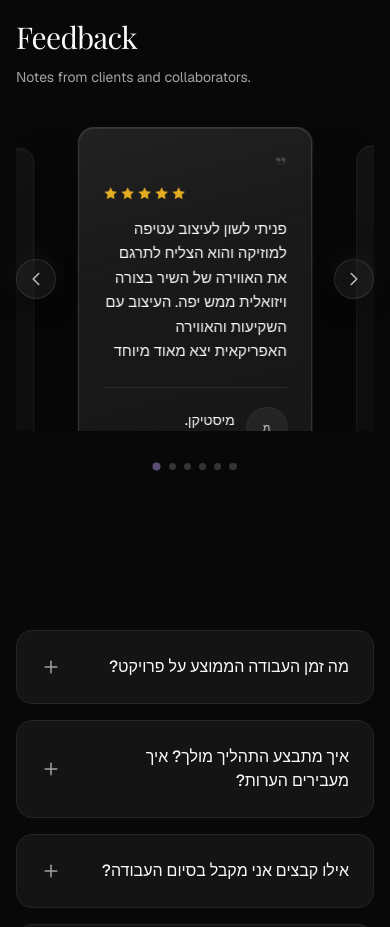
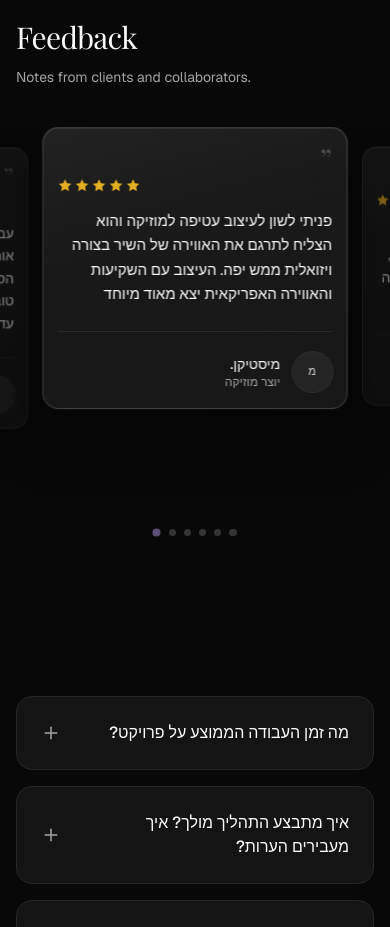
Before and after one commit to HilelShahar/shon-design, a Next.js app: page / in a window 390 px wide. Shown: the part 1700-2627 px from the top of the page. Built offline with nearby package versions, Linux system fonts and the light colour scheme.

Commit message:
checkpoint before salif responsive hero refinement

```diff
--- a/src/app/globals.css
+++ b/src/app/globals.css
@@ -1233,16 +1233,22 @@
     top: 50%;
     z-index: 50;
     transform: translateY(-50%);
-    width: 2.5rem;
-    height: 2.5rem;
+    width: 1.75rem;
+    height: 1.75rem;
+  }
+
+  .feedback-nav-prev svg,
+  .feedback-nav-next svg {
+    width: 1rem;
+    height: 1rem;
   }
 
   .feedback-nav-prev {
-    left: 0;
+    left: calc(-1rem + 6px);
   }
 
   .feedback-nav-next {
-    right: 0;
+    right: calc(-1rem + 6px);
   }
 
   .feedback-nav-btn:active {
@@ -1251,6 +1257,24 @@
 
   .feedback-viewport {
     width: 100%;
+    min-height: 19.5rem;
+  }
+
+  .feedback-card-panel {
+    min-height: 16.25rem;
+    padding: 1rem 0.9rem;
+  }
+}
+
+@media (max-width: 420px) {
+  .feedback-carousel {
+    width: calc(100% + 2rem);
+    margin-inline: -1rem;
+  }
+
+  .feedback-nav-prev,
+  .feedback-nav-next {
+    display: none;
   }
 }
 
--- a/src/components/FeedbackCarousel.tsx
+++ b/src/components/FeedbackCarousel.tsx
@@ -181,17 +181,32 @@ export default function FeedbackCarousel() {
   const measure = useCallback(() => {
     const w = viewportRef.current?.clientWidth ?? 0;
     if (!w) return;
-    const inset = w < 640 ? 52 : 10;
+    const inset = w < 640 ? 16 : 10;
     const usable = Math.max(0, w - inset * 2);
 
     if (w < 760) {
-      const cardWidth = Math.min(usable * 0.92, 380);
-      const sideScale = 0.94;
-      const peek = 18;
+      if (window.innerWidth <= 420) {
+        const sideScale = 0.92;
+        const cardWidth = w * 0.782;
+        const sideVisual = cardWidth * sideScale;
+        const peek = sideVisual * 0.1;
+        setLayout({
+          cardWidth,
+          sideScale,
+          stride: sideVisual / 2 + w / 2 - peek,
+        });
+        return;
+      }
+      const sideScale = w < 640 ? 0.66 : 0.76;
+      const gap = w < 640 ? 6 : 12;
+      let cardWidth = (usable - gap * 2) / (1 + sideScale * 2);
+      cardWidth = Math.min(cardWidth, 280);
+      const spare = usable - (cardWidth * (1 + sideScale * 2) + gap * 2);
+      const fittedGap = gap + Math.max(0, spare) / 2;
       setLayout({
         cardWidth,
         sideScale,
-        stride: w / 2 - peek + (cardWidth * sideScale) / 2,
+        stride: (cardWidth * (1 + sideScale)) / 2 + fittedGap,
       });
       return;
     }
@@ -217,6 +232,31 @@ export default function FeedbackCarousel() {
     observer.observe(node);
     return () => observer.disconnect();
   }, [measure]);
+
+  useLayoutEffect(() => {
+    const node = viewportRef.current;
+    if (!node) return;
+    const fit = () => {
+      const width = node.clientWidth;
+      let tallest = 0;
+      node.querySelectorAll<HTMLElement>(".feedback-card").forEach((card) => {
+        tallest = Math.max(tallest, card.offsetHeight);
+      });
+      if (!tallest) return;
+      if (width < 760) {
+        node.style.minHeight = `${Math.ceil(tallest + 64)}px`;
+        return;
+      }
+      node.style.minHeight = "";
+      const floor = node.clientHeight;
+      const needed = Math.ceil(tallest + 56);
+      if (needed > floor) node.style.minHeight = `${needed}px`;
+    };
+    fit();
+    const observer = new ResizeObserver(fit);
+    node.querySelectorAll(".feedback-card").forEach((card) => observer.observe(card));
+    return () => observer.disconnect();
+  }, [layout.cardWidth]);
 
   const go = useCallback(
     (delta: number) => {
```
